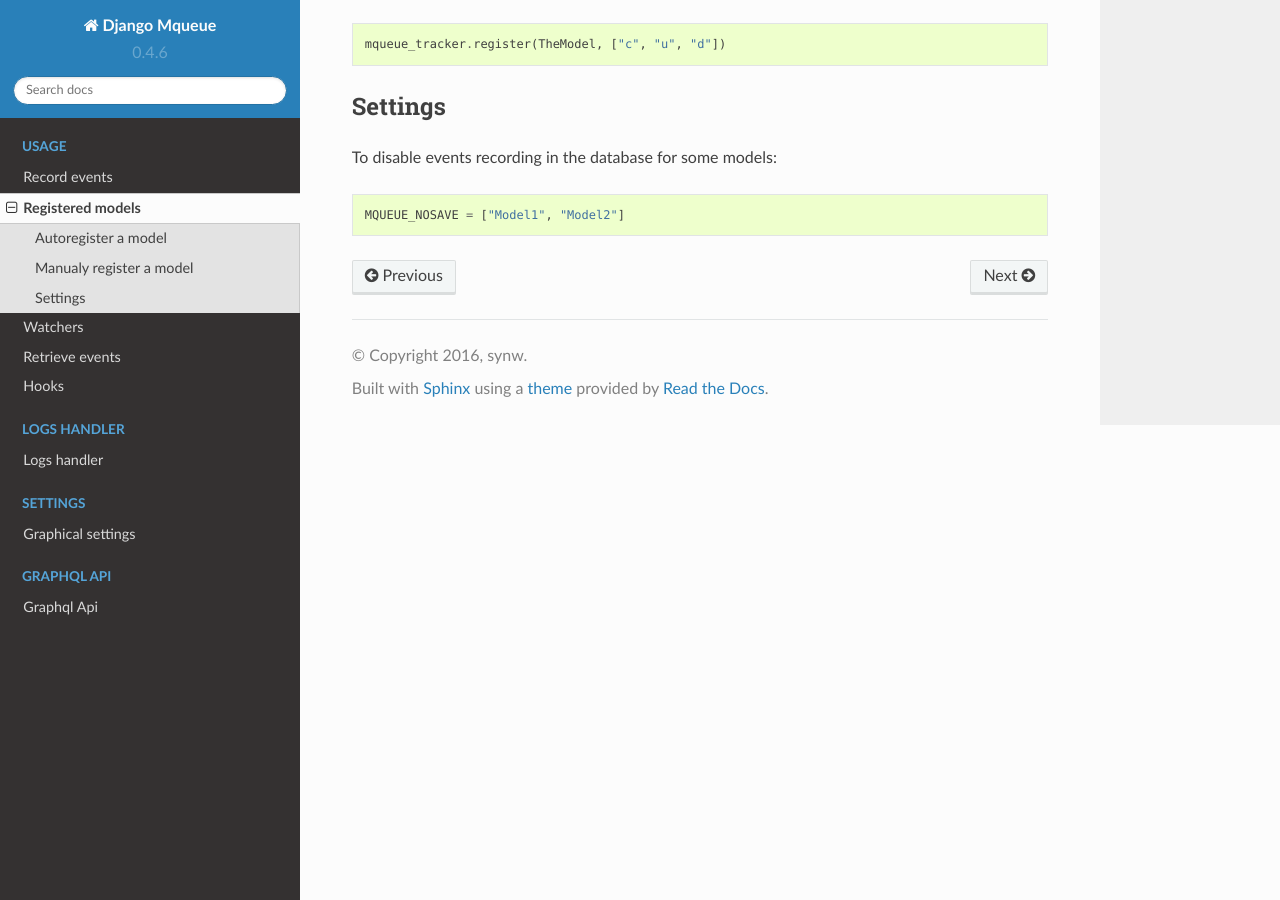
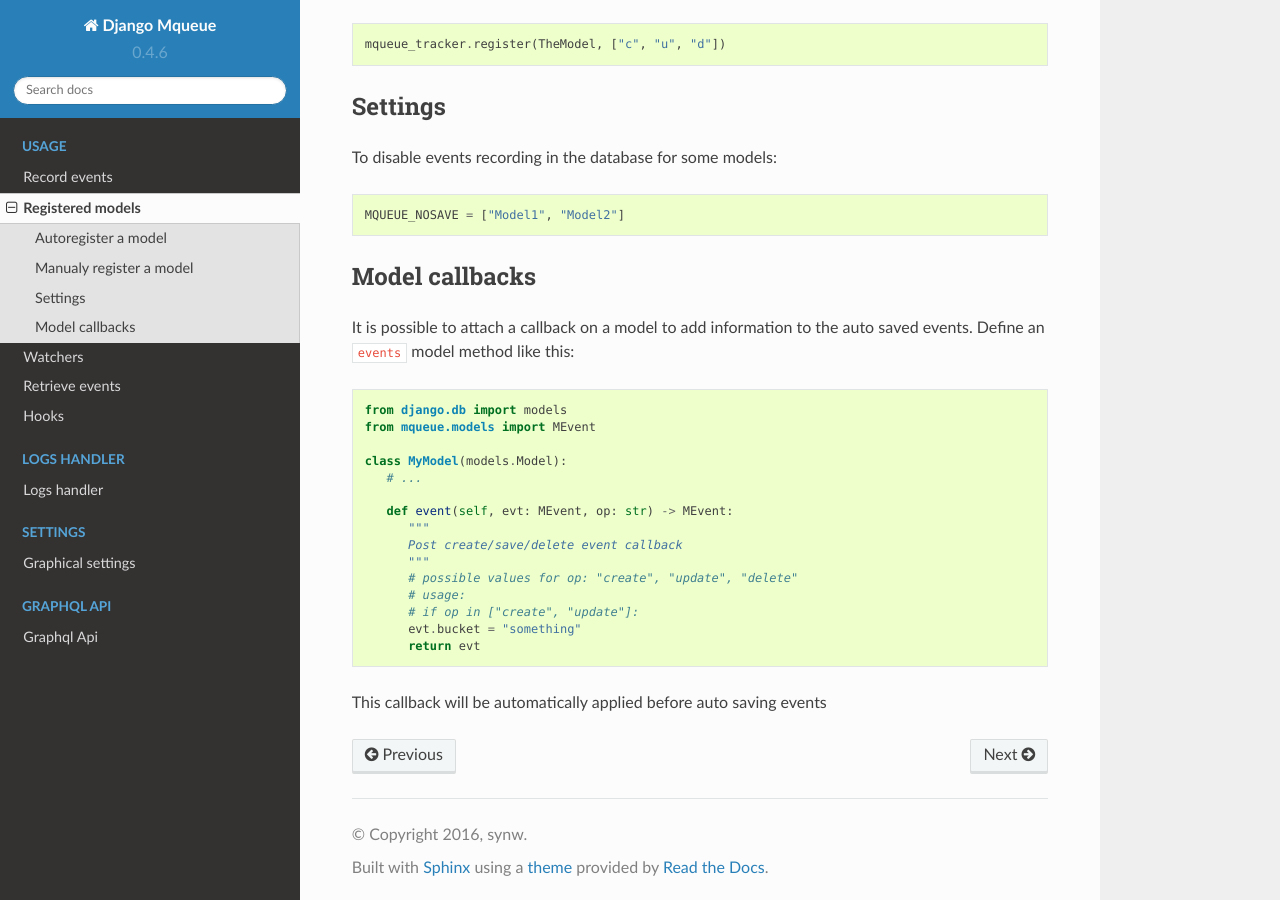
Before and after one commit to synw/django-mqueue, a Sphinx documentation site: the page built from docs/usage/registered_models.rst, in a window 1280 px wide and 900 px high, scrolled down 990 px. Built offline with Sphinx 7.4.7 and the Read the Docs theme 2.0.0, drawn with Linux system fonts in a browser that asks for light colours.

Commit message:
Update doc

```diff
--- a/docs/usage/create_event.rst
+++ b/docs/usage/create_event.rst
@@ -32,7 +32,8 @@ Event creation
       request = request,
       bucket = "bucket_name",
       data = {"foo": "bar"},
-      scope = "users"
+      scope = "users",
+      groups = [group1] # a list of django group objects
       )
 
 The only required field is ``name``
--- a/docs/usage/registered_models.rst
+++ b/docs/usage/registered_models.rst
@@ -60,3 +60,29 @@ To disable events recording in the database for some models:
 ::
 
    MQUEUE_NOSAVE = ["Model1", "Model2"]
+
+Model callbacks
+^^^^^^^^^^^^^^^
+
+It is possible to attach a callback on a model to add information to the auto saved
+events. Define an ``events`` model method like this:
+
+::
+
+   from django.db import models
+   from mqueue.models import MEvent
+
+   class MyModel(models.Model):
+      # ...
+
+      def event(self, evt: MEvent, op: str) -> MEvent:
+         """
+         Post create/save/delete event callback
+         """
+         # possible values for op: "create", "update", "delete"
+         # usage:
+         # if op in ["create", "update"]:
+         evt.bucket = "something"
+         return evt
+
+This callback will be automatically applied before auto saving events
```
